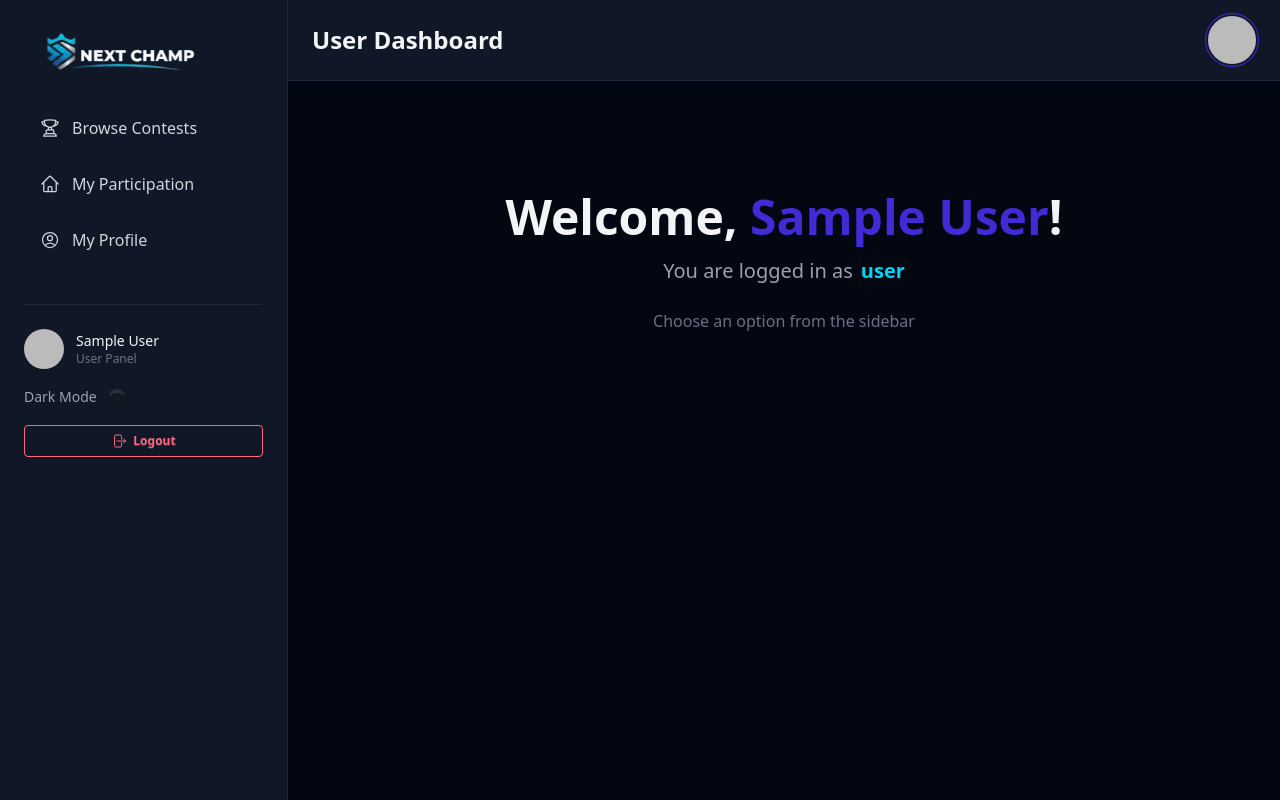
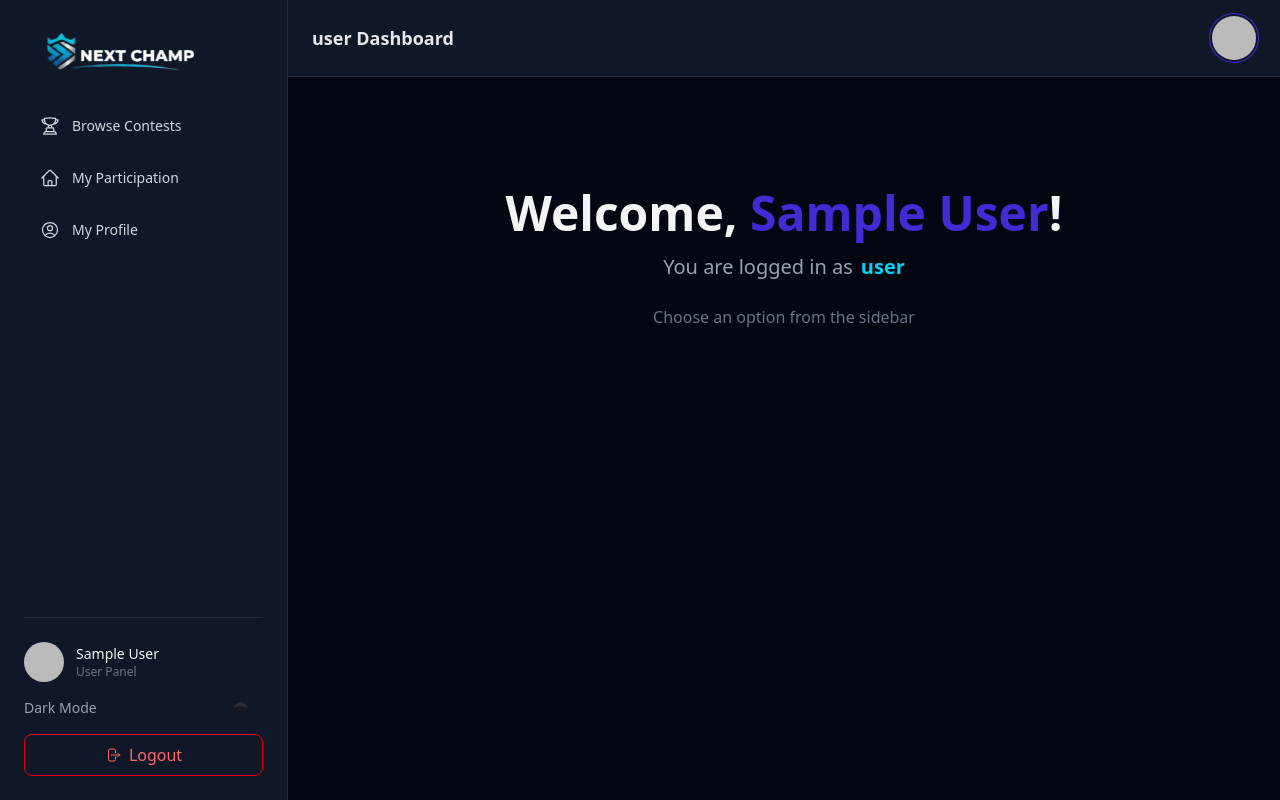
Before and after one commit to sazzad404/NextChamp, a React (Vite) app: page /dashboard in a window 1280 px wide. Built offline with nearby package versions, Linux system fonts and the light colour scheme; no server answers; sample sign-in values are in the browser's storage.

Commit message:
polsh dashboard

```diff
--- a/src/DashboardLayout/Dashboard.jsx
+++ b/src/DashboardLayout/Dashboard.jsx
@@ -1,8 +1,8 @@
 // src/DashboardLayout/Dashboard.jsx
 import React, { useContext, useEffect, useState } from "react";
-
+import { AnimatePresence, motion } from "framer-motion";
 import { AuthContext } from "../Provider/AuthProvider";
-import { Link, useNavigate, Outlet } from "react-router-dom";
+import { Link, Outlet, useLocation } from "react-router-dom";
 import axios from "axios";
 
 import {
@@ -11,27 +11,26 @@ import {
   UserCircleIcon,
   ArrowRightOnRectangleIcon,
   TrophyIcon,
-  PlusCircleIcon,
   CheckCircleIcon,
   PencilSquareIcon,
   ShieldCheckIcon,
   HomeIcon,
   HomeModernIcon,
 } from "@heroicons/react/24/outline";
+
 import NextChampLogo from "../components/NextChampLogo";
 import Swal from "sweetalert2";
 
 const Dashboard = () => {
-  const { user, logOut } = useContext(AuthContext);
+  const { user, logOut, isdark, setIsdark } = useContext(AuthContext);
   const [role, setRole] = useState(null);
   const [loading, setLoading] = useState(true);
   const [sidebarOpen, setSidebarOpen] = useState(false);
-  const navigate = useNavigate();
-  const { setIsdark, isdark } = useContext(AuthContext);
+  const location = useLocation();
 
-  // Fetch user role
   useEffect(() => {
     if (user) {
+      setLoading(true);
       axios
         .get(`http://localhost:3000/users?email=${user.email}`)
         .then((res) => {
@@ -39,6 +38,9 @@ const Dashboard = () => {
         })
         .catch(() => setRole("user"))
         .finally(() => setLoading(false));
+    } else {
+      setRole("user");
+      setLoading(false);
     }
   }, [user]);
 
@@ -50,19 +52,13 @@ const Dashboard = () => {
         timer: 1500,
         showConfirmButton: false,
       });
-      navigate("/login");
     });
   };
 
-  // Sidebar menu based on role
   const menu = {
     admin: [
       { to: "/dashboard", label: "Home", icon: HomeIcon },
-      {
-        to: "approve-contest",
-        label: "Approve Contests",
-        icon: CheckCircleIcon,
-      },
+      { to: "approve-contest", label: "Approve Contests", icon: CheckCircleIcon },
       { to: "manage-users", label: "Manage Users", icon: ShieldCheckIcon },
     ],
     creator: [
@@ -80,11 +76,6 @@ const Dashboard = () => {
 
   const navItems = menu[role] || menu.user;
 
-  if (!user) {
-    navigate("/login");
-    return null;
-  }
-
   if (loading) {
     return (
       <div className="flex items-center justify-center min-h-screen bg-gray-950">
@@ -96,130 +87,188 @@ const Dashboard = () => {
   return (
     <div className="min-h-screen bg-gray-950 text-gray-100 flex">
       {/* MOBILE OVERLAY */}
+      <AnimatePresence>
         {sidebarOpen && (
-        <div
-          className="fixed inset-0 bg-black/70 z-40 lg:hidden"
+          <motion.div
+            className="fixed inset-0 bg-black/60 z-40 lg:hidden"
             onClick={() => setSidebarOpen(false)}
+            initial={{ opacity: 0 }}
+            animate={{ opacity: 1 }}
+            exit={{ opacity: 0 }}
+            transition={{ duration: 0.2 }}
           />
         )}
+      </AnimatePresence>
 
-      {/* ---------------- SIDEBAR ---------------- */}
-      <aside
-        className={`
-          fixed top-0 left-0
-          h-full w-72
-          bg-gray-900 border-r border-gray-800
-          p-6 z-50
-          overflow-y-auto
-          transform transition-transform
-          ${sidebarOpen ? "translate-x-0" : "-translate-x-full"}
-          lg:translate-x-0
-        `}
+      {/* MOBILE SIDEBAR */}
+      <AnimatePresence>
+        {sidebarOpen && (
+          <motion.aside
+            className="fixed top-0 left-0 h-full w-72 bg-gray-900 border-r border-gray-800 p-6 z-50 overflow-y-auto lg:hidden"
+            initial={{ x: -320 }}
+            animate={{ x: 0 }}
+            exit={{ x: -320 }}
+            transition={{ type: "spring", stiffness: 260, damping: 28 }}
           >
+            <SidebarContent
+              navItems={navItems}
+              user={user}
+              role={role}
+              onClose={() => setSidebarOpen(false)}
+              isdark={isdark}
+              setIsdark={setIsdark}
+              handleLogout={handleLogout}
+              currentPath={location.pathname}
+            />
+          </motion.aside>
+        )}
+      </AnimatePresence>
+
+      {/* DESKTOP SIDEBAR */}
+      <aside className="hidden lg:block lg:fixed lg:top-0 lg:left-0 lg:h-full lg:w-72 bg-gray-900 border-r border-gray-800 p-6 overflow-y-auto z-30">
+        <SidebarContent
+          navItems={navItems}
+          user={user}
+          role={role}
+          onClose={() => {}}
+          isdark={isdark}
+          setIsdark={setIsdark}
+          handleLogout={handleLogout}
+          currentPath={location.pathname}
+        />
+      </aside>
+
+      {/* MAIN CONTENT */}
+      <motion.div
+        className="flex-1 ml-0 lg:ml-72 min-h-screen flex flex-col"
+        initial={{ opacity: 0 }}
+        animate={{ opacity: 1 }}
+        transition={{ duration: 0.35 }}
+      >
+        {/* TOP BAR */}
+        <motion.header
+          className="bg-gray-900 border-b border-gray-800 px-6 py-4 flex items-center justify-between sticky top-0 z-40"
+          initial={{ y: -30, opacity: 0 }}
+          animate={{ y: 0, opacity: 1 }}
+          transition={{ duration: 0.35 }}
+        >
+          <div className="flex items-center gap-4">
+            <button
+              onClick={() => setSidebarOpen(true)}
+              className="lg:hidden text-gray-300 p-2 rounded-md hover:bg-gray-800 transition"
+            >
+              <Bars3Icon className="h-6 w-6" />
+            </button>
+            <Link className="flex items-center gap-3 text-sm font-semibold text-gray-200">
+              <span className="lg:hidden">
+                <NextChampLogo />
+              </span>
+              <span className="hidden lg:inline text-lg font-bold">{role} Dashboard</span>
+            </Link>
+          </div>
+          <h2 className="text-lg font-semibold capitalize lg:hidden">{role} Dashboard</h2>
+          <motion.div className="avatar" whileHover={{ scale: 1.05 }} whileTap={{ scale: 0.98 }}>
+            <div className="w-11 h-11 rounded-full ring ring-primary ring-offset-2 ring-offset-gray-900 overflow-hidden">
+              <img src={user?.photoURL || "https://i.ibb.co/0jxTWfH/user.png"} alt="avatar" className="w-full h-full object-cover" />
+            </div>
+          </motion.div>
+        </motion.header>
+
+        {/* OUTLET CONTENT */}
+        <motion.main className="flex-1 p-6 md:p-8 overflow-y-auto" initial={{ opacity: 0 }} animate={{ opacity: 1 }} transition={{ duration: 0.35 }}>
+          <AnimatePresence mode="wait">
+            <motion.div key={location.pathname} initial={{ opacity: 0, x: 20 }} animate={{ opacity: 1, x: 0 }} exit={{ opacity: 0, x: -20 }} transition={{ duration: 0.35 }}>
+              <Outlet context={{ role }} />
+            </motion.div>
+          </AnimatePresence>
+        </motion.main>
+      </motion.div>
+    </div>
+  );
+};
+
+export default Dashboard;
+
+// ---------------- SidebarContent ----------------
+const SidebarContent = ({ navItems, user, role, onClose, isdark, setIsdark, handleLogout, currentPath }) => {
+  return (
+    <div className="flex flex-col h-full">
       <div className="flex items-center justify-between mb-6">
-          <Link
-            to={"/"}
-            className="text-2xl font-bold bg-gradient-to-r from-cyan-400 to-purple-600 bg-clip-text text-transparent"
-          >
+        <Link to={"/"} onClick={onClose} className="text-2xl font-bold bg-gradient-to-r from-cyan-400 to-purple-600 bg-clip-text text-transparent">
           <NextChampLogo />
         </Link>
-          <button
-            onClick={() => setSidebarOpen(false)}
-            className="lg:hidden text-gray-400"
-          >
+        <button onClick={onClose} className="lg:hidden text-gray-400 p-1 rounded-md hover:bg-gray-800 transition">
           <XMarkIcon className="h-6 w-6" />
         </button>
       </div>
 
       {/* NAV ITEMS */}
-        <nav className="space-y-2 ">
+  {/* NAV ITEMS */}
+<nav className="flex-1 space-y-2">
   {navItems.map((item) => {
     const Icon = item.icon;
+
+    const isHome = item.to === "/dashboard";
+    const isActive = isHome
+      ? currentPath === "/dashboard"
+      : currentPath.startsWith(
+          item.to.startsWith("/") ? item.to : `/dashboard/${item.to}`
+        );
+
     return (
+      <motion.div
+        key={item.to}
+        whileHover={{ scale: 1.02 }}
+        whileTap={{ scale: 0.98 }}
+      >
         <Link
-                key={item.to}
           to={item.to}
-                onClick={() => setSidebarOpen(false)}
-                className="flex items-center gap-3 px-4 py-3 rounded-xl text-gray-300 hover:bg-gray-800 hover:text-white transition group"
+          onClick={onClose}
+          className={`flex items-center gap-3 px-4 py-3 rounded-xl transition group
+            ${
+              isActive
+                ? "bg-indigo-600 text-white"
+                : "text-gray-300 hover:bg-gray-800 hover:text-white"
+            }
+          `}
         >
-                <Icon className="h-5 w-5 group-hover:scale-110 transition" />
-                <span>{item.label}</span>
+          <Icon
+            className={`h-5 w-5 transition ${
+              isActive
+                ? "text-white"
+                : "text-gray-300 group-hover:text-white"
+            }`}
+          />
+          <span className="text-sm">{item.label}</span>
         </Link>
+      </motion.div>
     );
   })}
 </nav>
 
+
       {/* USER PANEL */}
-        {/* USER PANEL */}
-        <div className="mt-10 pt-6 border-t border-gray-800">
+      <div className="mt-6 pt-6 border-t border-gray-800">
         <div className="flex items-center gap-3 mb-4">
-            <div className="avatar online">
-              <div className="w-10 rounded-full">
-                <img
-                  src={user?.photoURL || "https://i.ibb.co/0jxTWfH/user.png"}
-                  alt="avatar"
-                />
-              </div>
+          <div className="w-10 h-10 rounded-full overflow-hidden">
+            <img src={user?.photoURL || "https://i.ibb.co/0jxTWfH/user.png"} alt="avatar" className="w-full h-full object-cover" />
           </div>
           <div>
-              <p className="font-medium text-sm">{user?.displayName}</p>
+            <p className="font-medium text-sm">{user?.displayName || "User"}</p>
             <p className="text-xs text-gray-500 capitalize">{role} panel</p>
           </div>
         </div>
 
-          {/* Toggle Button */}
-          <div className="flex items-center gap-2 mb-4">
+        <div className="flex items-center justify-between mb-4">
           <label className="text-gray-400 text-sm">Dark Mode</label>
-            <input
-              type="checkbox"
-              checked={isdark}
-              onChange={() => setIsdark(!isdark)}
-              value={isdark}
-              className="toggle theme-controller"
-            />
+          <input type="checkbox" checked={isdark} onChange={() => setIsdark(!isdark)} value={isdark} className="toggle toggle-sm" />
         </div>
 
-          <button
-            onClick={handleLogout}
-            className="w-full btn btn-outline btn-error btn-sm"
-          >
+        <button onClick={handleLogout} className="w-full flex items-center justify-center gap-2 py-2 rounded-lg border border-red-600 text-red-400 hover:bg-red-600/10 transition">
           <ArrowRightOnRectangleIcon className="h-4 w-4" />
           Logout
         </button>
       </div>
-      </aside>
-
-      {/* ---------------- MAIN CONTENT ---------------- */}
-      <div className="flex-1 ml-0 lg:ml-72 min-h-screen flex flex-col">
-        {/* TOP BAR */}
-        <header className="bg-gray-900 border-b border-gray-800 px-6 py-4 flex items-center justify-between sticky top-0 z-50">
-          <button
-            onClick={() => setSidebarOpen(true)}
-            className="lg:hidden text-gray-300"
-          >
-            <Bars3Icon className="h-7 w-7" />
-          </button>
-
-          <h2 className="text-2xl font-bold capitalize">{role} Dashboard</h2>
-
-          <div className="avatar">
-            <div className="w-12 rounded-full ring ring-primary ring-offset-2 ring-offset-gray-900">
-              <img
-                src={user?.photoURL || "https://i.ibb.co/0jxTWfH/user.png"}
-              />
-            </div>
-          </div>
-        </header>
-
-        {/* OUTLET CONTENT */}
-        <main className="flex-1 p-8 overflow-y-auto">
-          <div className="max-w-7xl mx-auto">
-            <Outlet context={{ role }} />
-          </div>
-        </main>
-      </div>
     </div>
   );
 };
-
-export default Dashboard;
--- a/src/Provider/AuthProvider.jsx
+++ b/src/Provider/AuthProvider.jsx
@@ -70,6 +70,8 @@ const AuthProvider = ({ children }) => {
     return () => unsubscribe();
   }, []);
 
+
+
   const authData = {
     user,
     setIsdark,
```
Also changed, not shown: src/components/LightLogo.jsx (added, +11 -0 lines), src/pages/AdminPage/ApproveContest.jsx (+63 -87 lines), src/pages/AdminPage/ManageUsers.jsx (+82 -66 lines), src/assets/light logo.png (added). Lines whose indentation alone changed are shown as unchanged.
